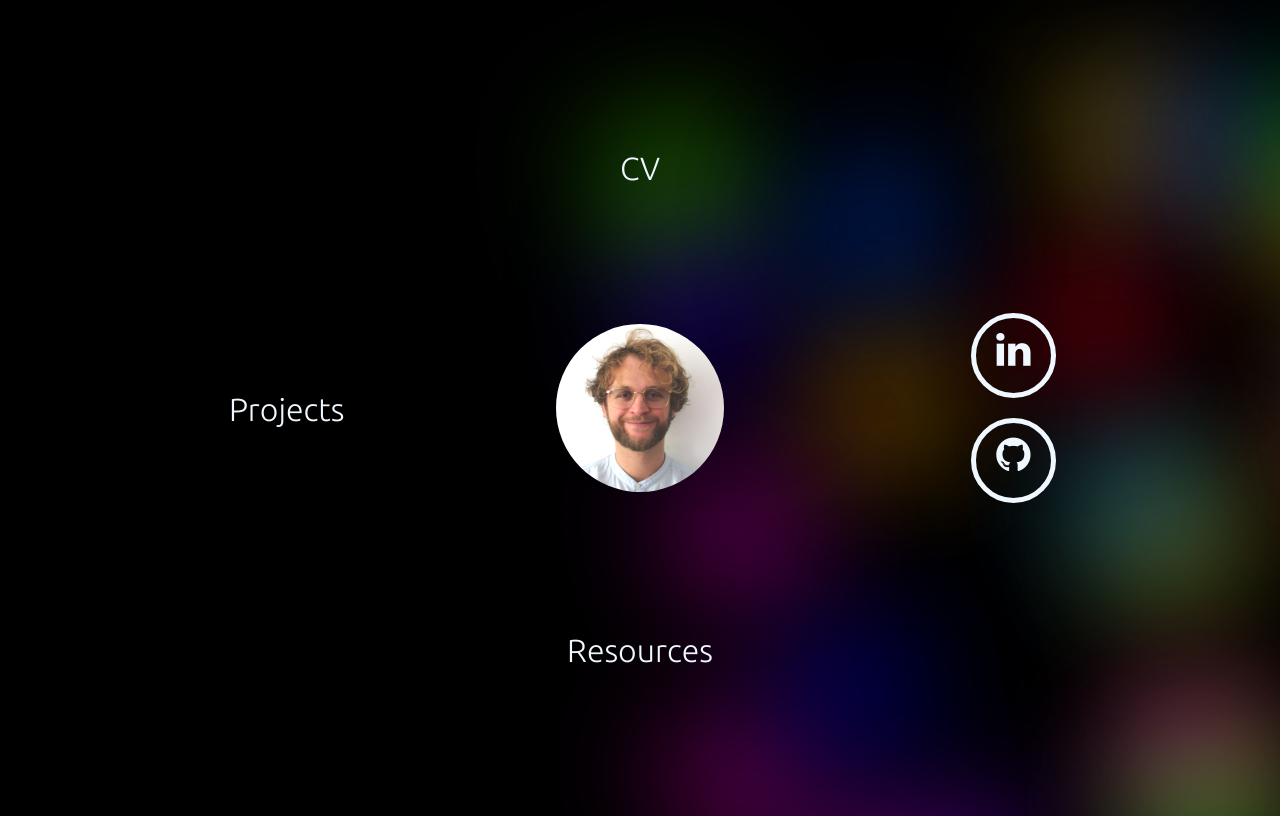
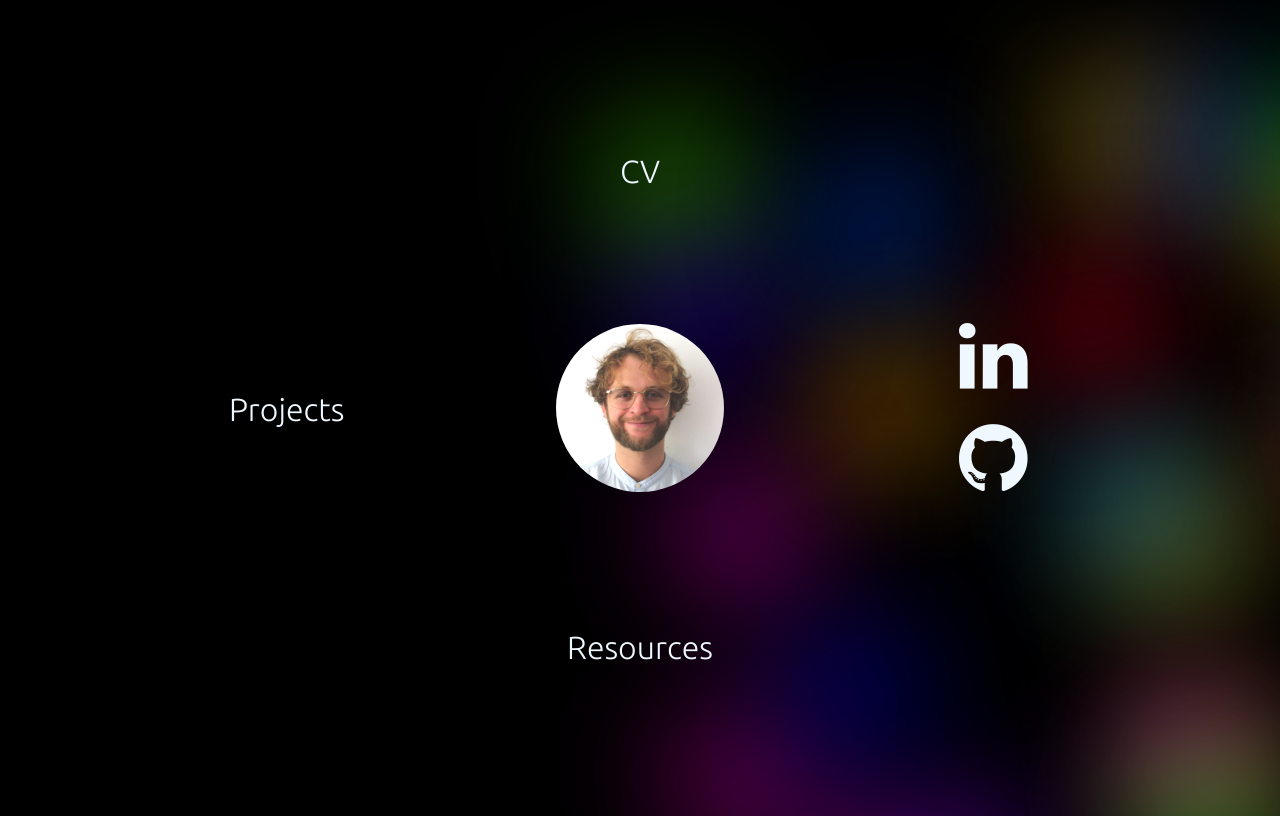
Before and after one commit to IcebergLettuce/Website, an Angular app in the folder frontend/: page /home in a window 1280 px wide. Built offline with nearby package versions, Linux system fonts and the light colour scheme.

Commit message:
try to fix animated background

```diff
--- a/frontend/src/app/navigation/icons/icons.component.html
+++ b/frontend/src/app/navigation/icons/icons.component.html
@@ -1,17 +1,18 @@
 <link href="https://maxcdn.bootstrapcdn.com/font-awesome/4.7.0/css/font-awesome.min.css" rel="stylesheet"
     integrity="sha384-wvfXpqpZZVQGK6TAh5PVlGOfQNHSoD2xbE+QkPxCAFlNEevoEH3Sl0sibVcOQVnN" crossorigin="anonymous">
+
 <div class="wrapper">
-    <ul style="display: inline-block">
+    <ul style="display: inline-block; padding: 0px;">
         <li class="linkedin">
             <a href="https://www.linkedin.com/in/manuel-hirzel" target="_blank">
-                <i class="fa fa-linkedin fa-1x" aria-hidden="true">
+                <i class="fa fa-linkedin fa-2x" aria-hidden="true">
                 </i>
             </a>
         </li>
 
         <li class="github" style="margin-top: 20px;">
             <a href="https://github.com/IcebergLettuce" target="_blank">
-                <i class="fa fa-github fa-1x" aria-hidden="true">
+                <i class="fa fa-github fa-2x" >
                 </i>
             </a>
         </li>
--- a/frontend/src/app/navigation/icons/icons.component.scss
+++ b/frontend/src/app/navigation/icons/icons.component.scss
@@ -7,11 +7,7 @@
     and float them to left and set its border and border-radius.
    */
   .wrapper ul li {
-    width: 75px;
-    height: 75px;
     cursor: pointer;
-    border-radius: 50%;
-    border: 5px solid aliceblue;
     transition: all 0.5s ease;
   }
 
@@ -19,14 +15,11 @@
   to align it properly */
   .wrapper ul li .fa {
     color: aliceblue;
-    margin-top: 12px;
     transition: all 0.5s ease;
   }
 
   /*twitter*/
   .wrapper ul li:hover.linkedin {
-    border: 5px solid #2867B2;
-    box-shadow: 0 0 15px #2867B2;
     transition: all 0.5s ease;
   }
 
@@ -37,8 +30,6 @@
   }
 
   .wrapper ul li:hover.github {
-    border: 5px solid #fffff0;
-    box-shadow: 0 0 15px #fffff0;
     transition: all 0.5s ease;
   }
 
--- a/frontend/src/app/navigation/navigation.component.html
+++ b/frontend/src/app/navigation/navigation.component.html
@@ -1,4 +1,3 @@
-
 <div class="wrapper">
     <div class="container" style="background-color: transparent;">
         <div class="row" style="text-align: center;align-items: center;">
@@ -18,7 +17,7 @@
             <div class="col-md-4 " style="z-index: 100;">
                 <app-shake [text]="'Projects'" routerLink="/projects"></app-shake>
             </div>
-                    <div class="col-md-4" style="z-index: 100;">
+            <div class="col-md-4 d-none d-lg-block" style="z-index: 100;">
 
                 <img src="assets/manuelh.jpg" alt="Avatar" style="border-radius: 50%;">
             </div>
```
Lines whose indentation alone changed are shown as unchanged.
